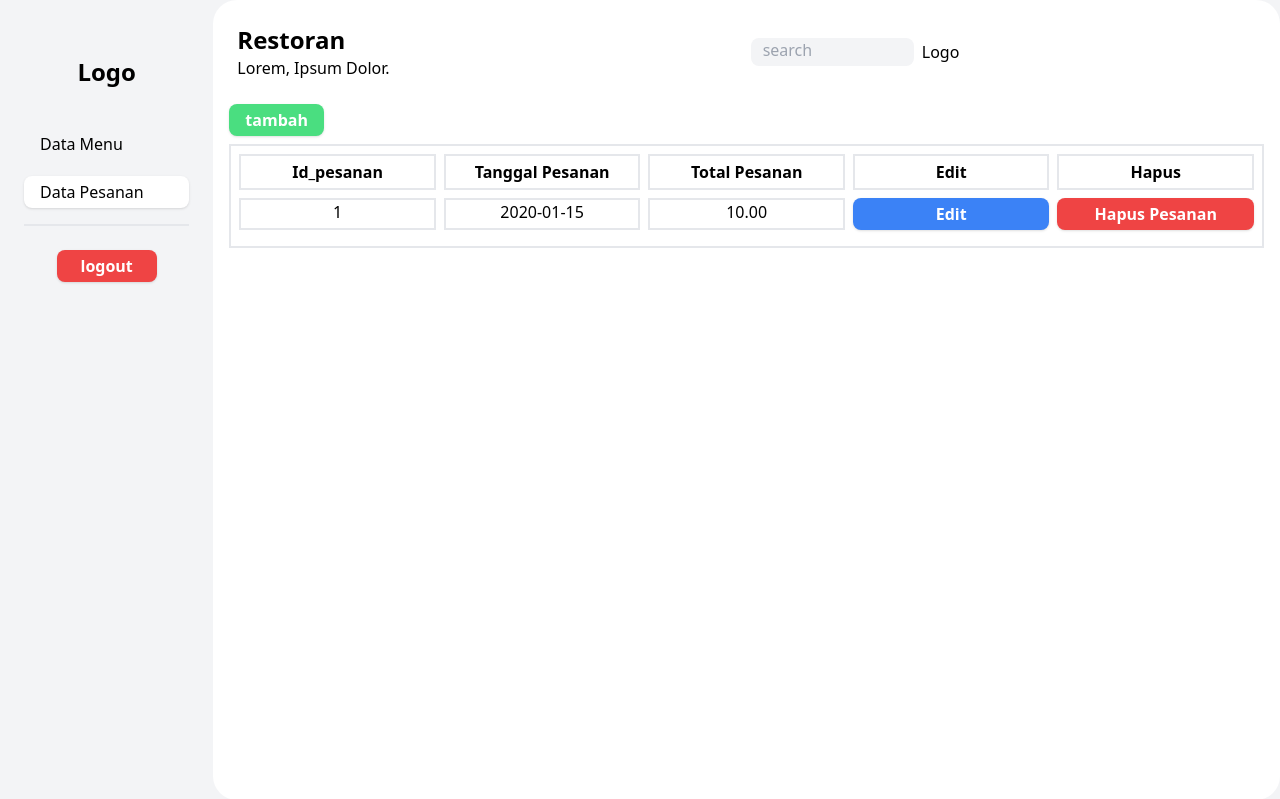
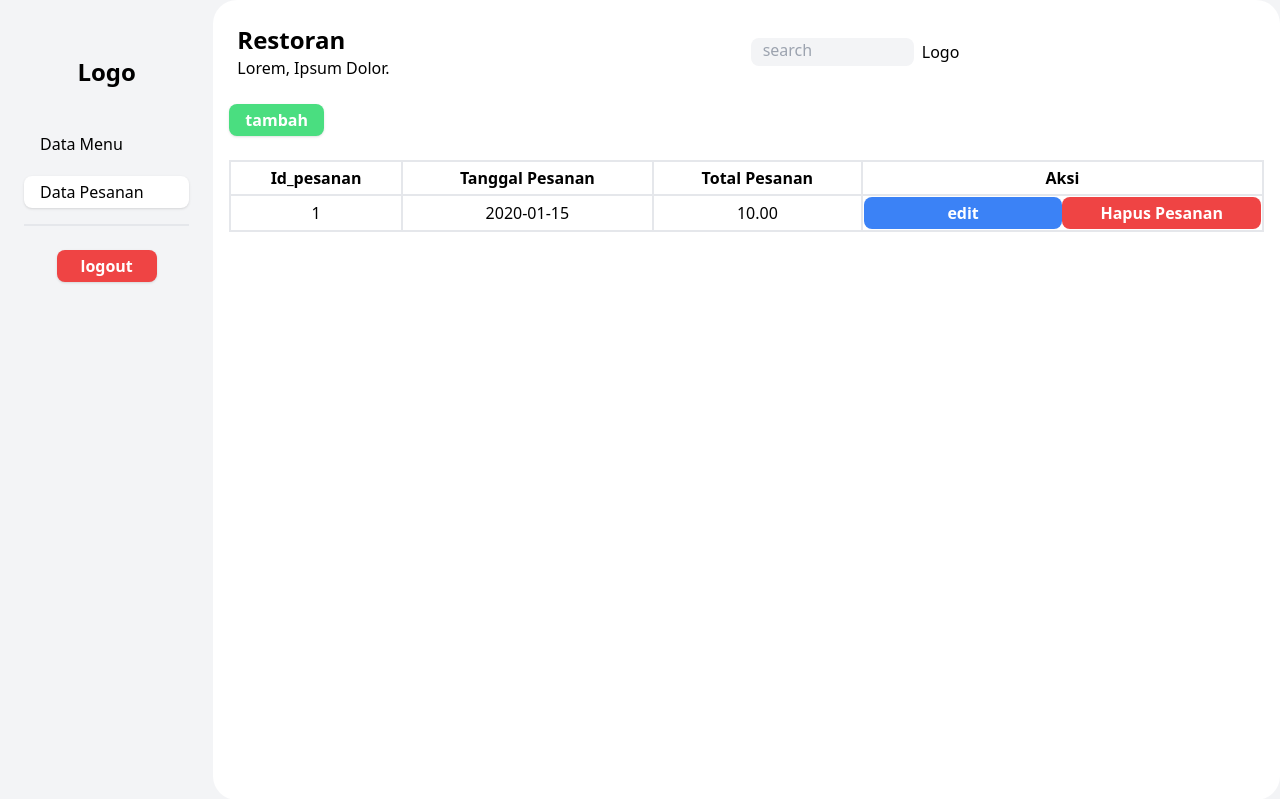
Before and after one commit to Yosuss/dashboard-laravel, a Laravel app: page /data-pesanan in a window 1280 px wide. Shown: the top 799 px of the page. Run offline with Laravel 12, Linux system fonts and the light colour scheme; tables that the repository leaves empty hold one stand-in row (values such as "Sample post"); style sheets or scripts are compiled from the project's sources.

Commit message:
fix delete and revamp data pesanan

```diff
--- a/resources/views/dashboard/data-pesanan.blade.php
+++ b/resources/views/dashboard/data-pesanan.blade.php
@@ -42,36 +42,43 @@
                 <button class="bg-green-400 hover:bg-green-700 shadow font-bold text-white px-4 py-1 rounded-lg"><a
                         href="./tambah/tambah.html">tambah</a></button>
             </div>
-            <form action="" class="data-pesanan text-center border-2 items-center gap-2 mx-4 p-2 bg-white">
-                <div id="nav-data" class="nav-data grid grid-cols-5 gap-2 mb-2">
-                    <div class="font-bold border-2 py-1">id_pesanan</div>
-                    <div class="font-bold border-2 py-1">tanggal pesanan</div>
-                    <div class="font-bold border-2 py-1">total pesanan</div>
-                    <div class="font-bold border-2 py-1">edit</div>
-                    <div class="font-bold border-2 py-1">hapus</div>
-                </div>
+            <div class="form p-4">
+                <table action="" class="data-pesanan text-center border-2 w-full">
+                    <thead id="nav-data" class="nav-data">
+                        <th class="font-bold border-2 py-1">id_pesanan</th>
+                        <th class="font-bold border-2 py-1">tanggal pesanan</th>
+                        <th class="font-bold border-2 py-1">total pesanan</th>
+                        <th colspan="2" class="font-bold border-2 py-1">Aksi</th>
+                    </thead>
 
                     @foreach ($pesanan as $item)
-                    <div id="data" class="data grid grid-cols-5 gap-2 mb-2">
-                        <div class="border-2">{{ $item->id_pesanan }}</div>
-                        <div class="border-2">{{ $item->tanggal_pesanan }}</div>
-                        <div class="border-2">{{ $item->total_pesanan }}</div>
-                        <a href=""
-                            class="bg-blue-500 hover:bg-blue-700 text-white font-bold shadow px-3 py-1 rounded-lg text-center">
-                            Edit
-                        </a>
+                        <tbody id="data" class="data">
+                            <td class="border-2">{{ $item->id_pesanan }}</td>
+                            <td class="border-2">{{ $item->tanggal_pesanan }}</td>
+                            <td class="border-2">{{ $item->total_pesanan }}</td>
+                            <td class="flex">
+                                <div class="w-1/2">
+                                    <button
+                                        class="bg-blue-500 hover:bg-blue-700 text-white px-4 py-1 rounded-lg font-semibold w-full">
+                                        edit
+                                    </button>
+                                </div>
+                                <div class="w-1/2">
                                     <form action="{{ route('data_pesanan.hapus', $item->id_pesanan) }}" method="POST"
                                         onsubmit="return confirm('Apakah Anda yakin ingin menghapus pesanan ini?');">
                                         @csrf
                                         @method('DELETE')
                                         <button type="submit"
-                                class="bg-red-500 hover:bg-red-600 text-white font-bold shadow px-3 py-1 rounded-lg text-center">
+                                            class="bg-red-500 hover:bg-red-600 text-white px-4 py-1 rounded-lg font-semibold w-full">
                                             Hapus Pesanan
                                         </button>
                                     </form>
                                 </div>
+                            </td>
+                        </tbody>
                     @endforeach
-            </form>
+                </table>
+            </div>
             <!-- Dashboard field end -->
         </div>
         <!-- Main Dashboard end -->
--- a/routes/web.php
+++ b/routes/web.php
@@ -9,5 +9,5 @@
 });
 
 Route::get('/',[mainController::class,'index']);
-Route::get('/data-pesanan',[dataPesananController::class,'index']);
+Route::get('/data-pesanan',[dataPesananController::class,'index'])->name('data-pesanan');
 Route::delete('/data-pesanan/{id}',[dataPesananController::class,'hapus'])->name('data_pesanan.hapus');
```
Also changed, not shown: resources/views/dashboard/dataPesanan.blade.php (deleted, +0 -57 lines). Lines whose indentation alone changed are shown as unchanged.
